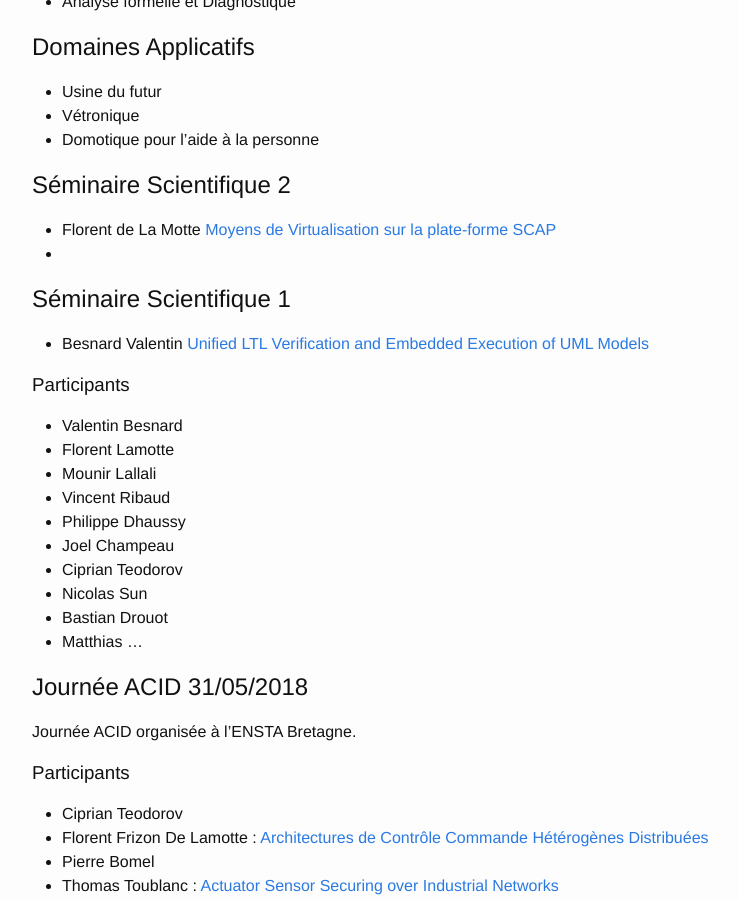
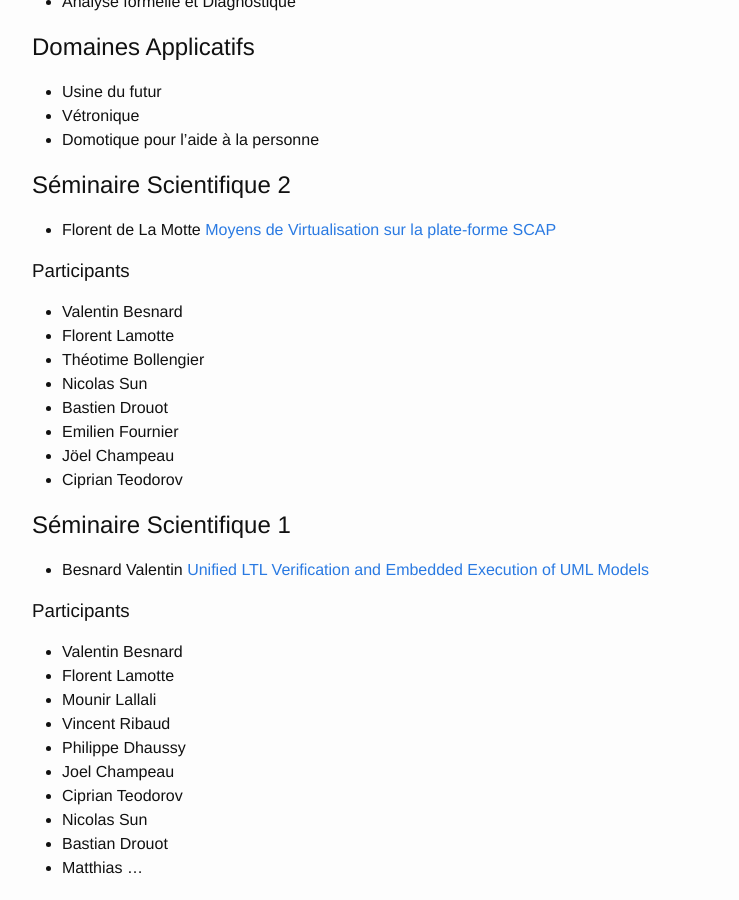
Before and after one commit to mocs-enstab/mocs-enstab.github.io, a Jekyll site: the page built from acid/index.md, in a window 1280 px wide and 900 px high, scrolled down 772 px. Shown: the whole window, without its empty margins (238-977 px from the left). Built offline with Jekyll 4.4.1, drawn with Linux system fonts in a browser that asks for light colours.

Commit message:
participants seminaire 2

```diff
--- a/acid/index.md
+++ b/acid/index.md
@@ -44,7 +44,17 @@ Gestion de la **hétérogénéité** et la prise en compte des **incertitudes de
 
 - Florent de La Motte [Moyens de Virtualisation sur la
 plate-forme SCAP](/assets/Scientific_Seminar___ACID_MoyensVirtualisationSCAP.pdf)
--
+
+### Participants
+
+- Valentin Besnard
+- Florent Lamotte
+- Théotime Bollengier
+- Nicolas Sun
+- Bastien Drouot
+- Emilien Fournier
+- Jöel Champeau
+- Ciprian Teodorov
 
 ## Séminaire Scientifique 1
 
```
